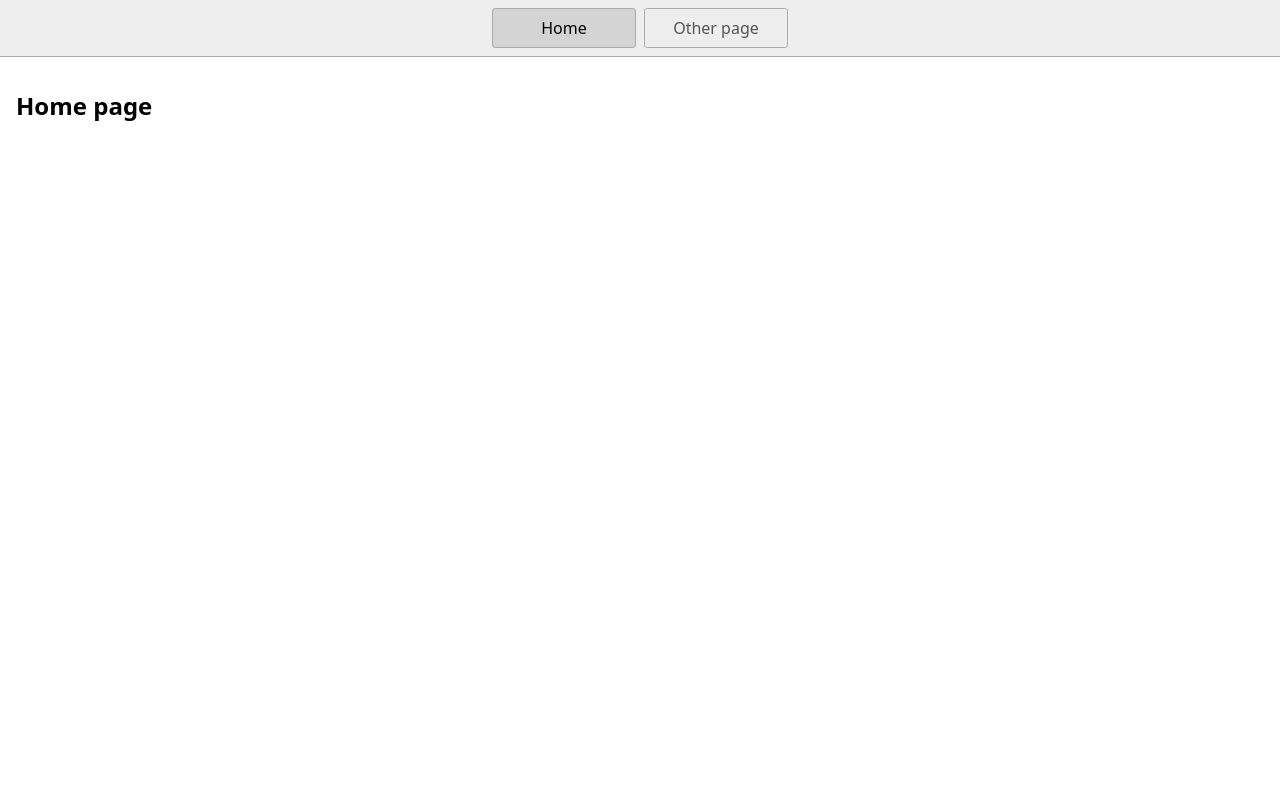
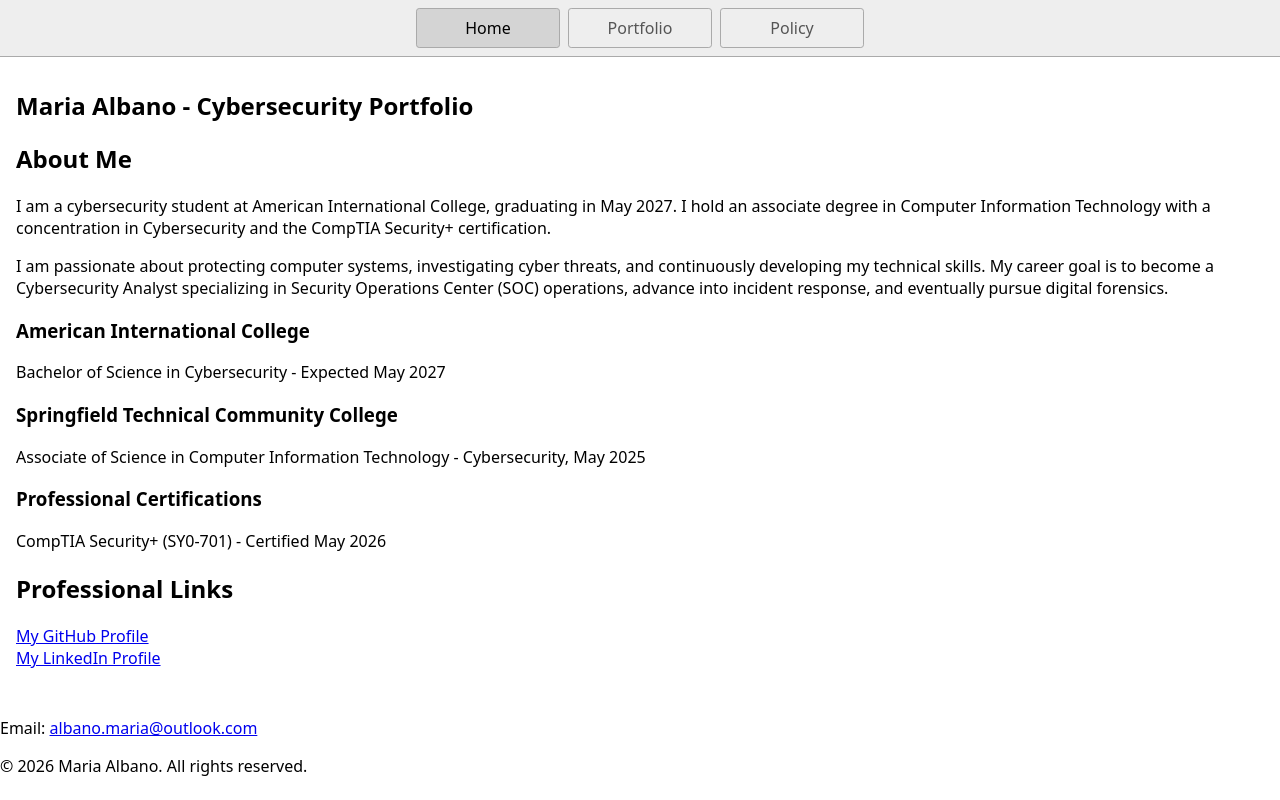
Before and after one commit to Albano277/Maria-Albano-Cybersecurity-Portfolio, a website: page index.html in a window 1280 px wide. Drawn offline with Linux system fonts and the light colour scheme.

Commit message:
Add LinkedIn and contact footer.

```diff
--- a/index.html
+++ b/index.html
@@ -1,23 +1,72 @@
 <!DOCTYPE html>
 <html lang="en">
   <head>
-    <title>Home</title>
+    <title>Maria Albano | Cybersecurity Portfolio</title>
     <meta charset="UTF-8" />
     <meta name="viewport" content="width=device-width" />
-    <!--
-      Need a visual blank slate?
-      Remove all code in `styles.css`!
-    -->
+    <!-- This connects my website to the CSS file that controls its appearance. -->
     <link rel="stylesheet" href="styles.css" />
     <script type="module" src="script.js"></script>
   </head>
   <body>
-    <nav>
-      <a href="/" aria-current="page">Home</a>
-      <a href="/page2.html">Other page</a>
-    </nav>
+    <!-- These links help visitors move between my website pages. -->
+<nav>
+  <a href="index.html" aria-current="page">Home</a>
+  <a href="portfolio.html">Portfolio</a>
+  <a href="policy.html">Policy</a>
+</nav>
     <main>
-      <h1>Home page</h1>
+      <h1>Maria Albano - Cybersecurity Portfolio</h1>
+      <!-- This section introduces me to visitors. -->
+<h2>About Me</h2>
+<p>
+  I am a cybersecurity student at American International College,
+  graduating in May 2027. I hold an associate degree in Computer
+  Information Technology with a concentration in Cybersecurity
+  and the CompTIA Security+ certification.
+</p>
+
+<p>
+  I am passionate about protecting computer systems, investigating
+  cyber threats, and continuously developing my technical skills.
+  My career goal is to become a Cybersecurity Analyst specializing
+  in Security Operations Center (SOC) operations, advance into
+  incident response, and eventually pursue digital forensics.
+</p>
+<!-- This section shows my education and certifications. -->
+<h3>American International College</h3>
+<p>Bachelor of Science in Cybersecurity - Expected May 2027</p>
+
+<h3>Springfield Technical Community College</h3>
+<p>Associate of Science in Computer Information Technology -
+Cybersecurity, May 2025</p>
+<h3>Professional Certifications</h3>
+<p>CompTIA Security+ (SY0-701) - Certified May 2026</p>
+<!-- These links let visitors see my professional profiles and projects. -->
+<h2>Professional Links</h2>
+
+<p>
+  <a href="https://github.com/Albano277" target="_blank">
+    My GitHub Profile
+  </a>
+  <!-- AI helped me add a line break to display my professional links on separate lines. -->
+  <br>
+  <a href="https://www.linkedin.com/in/maria-albano-5588b7321/"
+   target="_blank"
+   rel="noopener noreferrer">
+  My LinkedIn Profile
+</a>
+</p>
     </main>
+   <!-- This footer displays my contact email and copyright information. -->
+<footer>
+  <p>
+    Email:
+    <a href="mailto:albano.maria@outlook.com">
+      albano.maria@outlook.com
+    </a>
+  </p>
+  <p>&copy; 2026 Maria Albano. All rights reserved.</p>
+</footer>
   </body>
 </html>
```
Also changed, not shown: 1 other file.
